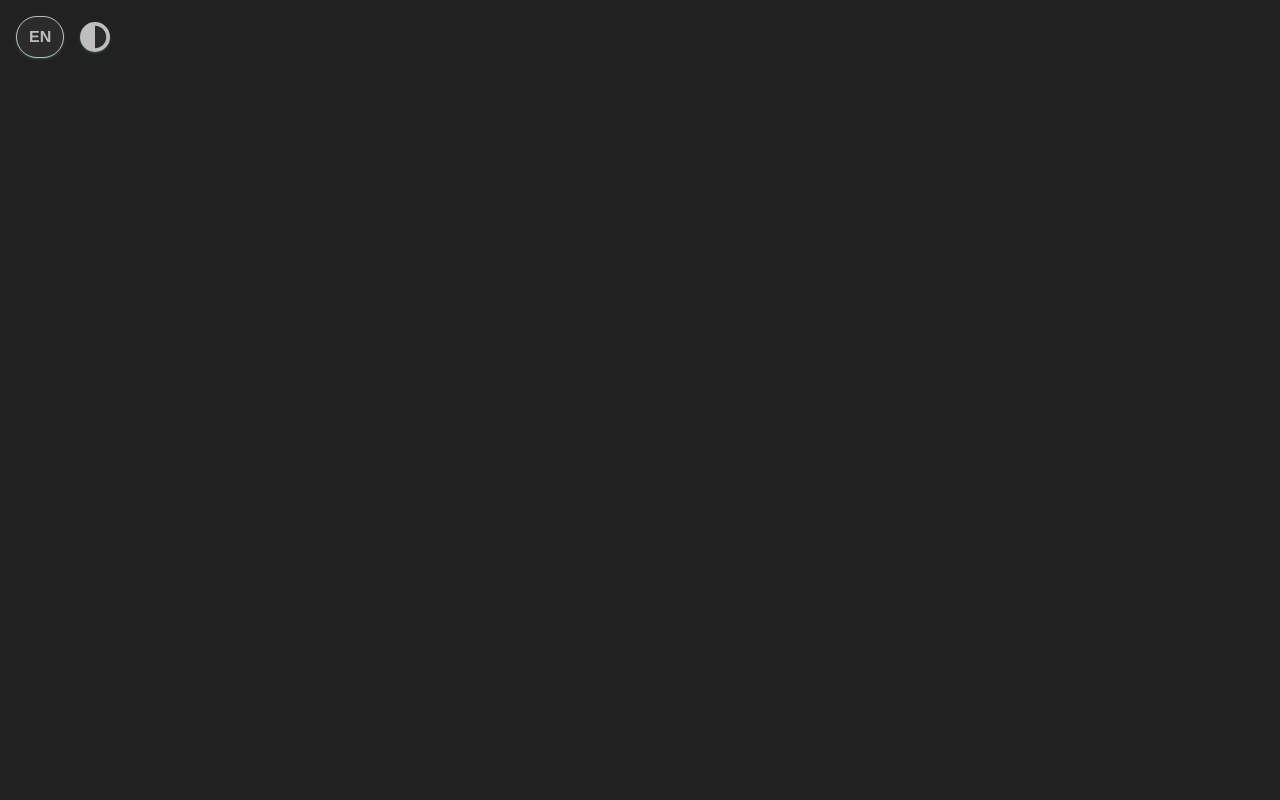
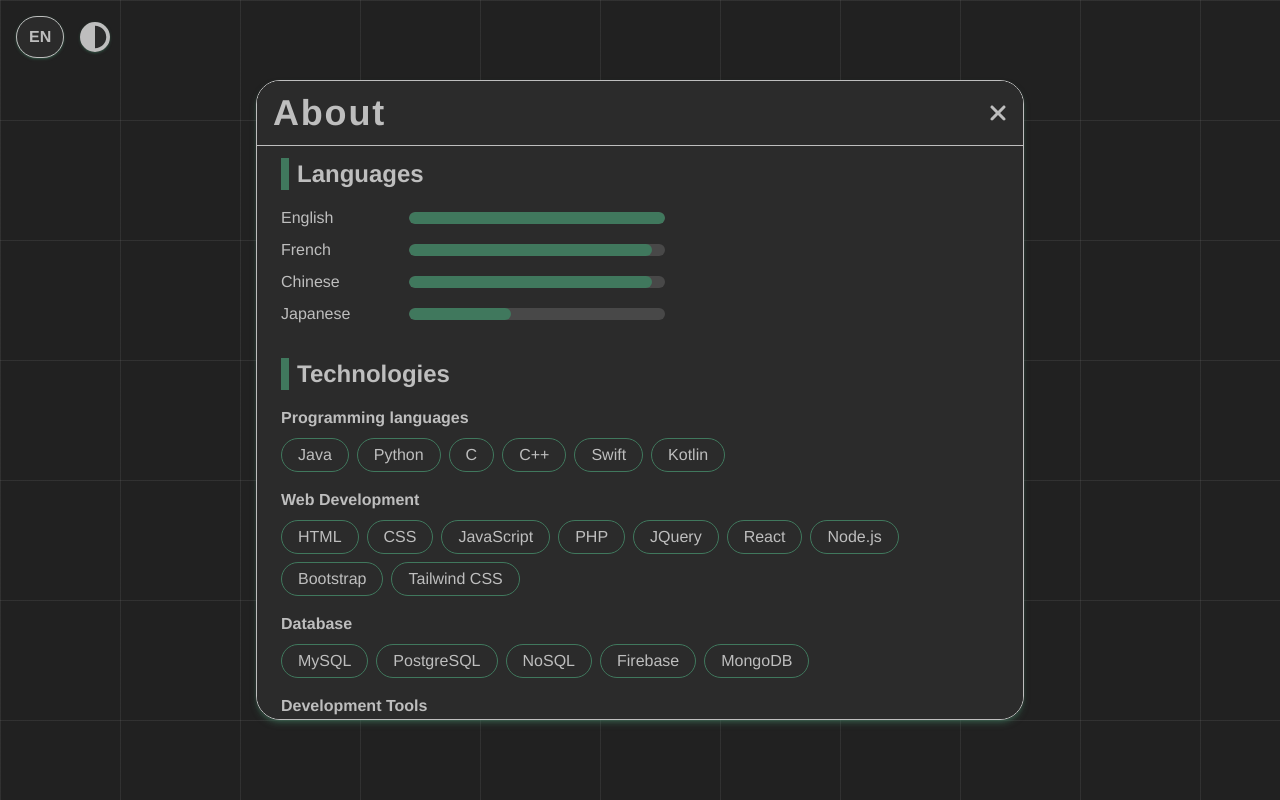
Before and after one commit to cyue49/MyWebsite, a React (Create React App) app: page /about in a window 1280 px wide. Before the commit this address had no page. Built offline with nearby package versions, Linux system fonts and the light colour scheme.

Commit message:
changed pop up dialog for each section to individual pages instead

```diff
--- a/src/App.js
+++ b/src/App.js
@@ -6,9 +6,11 @@ import {
 } from "react-router-dom";
 import { FontAwesomeIcon } from '@fortawesome/react-fontawesome'
 import { faCircleHalfStroke } from '@fortawesome/free-solid-svg-icons'
-
+import Home from './pages/Home'
+import About from './pages/About'
+import Projects from './pages/Projects'
+import Experience from './pages/Experience'
 import './App.css';
-import Home from './pages/Home'
 
 export const LanguageContext = createContext()
 
@@ -49,6 +51,9 @@ function App() {
             <Router>
                 <Routes>
                     <Route path="/" element={<Home />} />
+                    <Route path="/about" element={<About />} />
+                    <Route path="/projects" element={<Projects />} />
+                    <Route path="/experience" element={<Experience />} />
                 </Routes>
             </Router>
         </LanguageContext.Provider>
--- a/src/components/Home/ContentItem.js
+++ b/src/components/Home/ContentItem.js
@@ -1,32 +1,24 @@
 import React, { useState } from 'react'
-import { Dialog, DialogPanel } from '@headlessui/react'
 import { FontAwesomeIcon } from '@fortawesome/react-fontawesome'
-import { faFolder, faXmark } from '@fortawesome/free-solid-svg-icons'
+import { faFolder } from '@fortawesome/free-solid-svg-icons'
 import { faFolderOpen } from '@fortawesome/free-regular-svg-icons'
+import { useNavigate } from 'react-router-dom'
 
-const ContentItem = ({ label, page }) => {
-    const [isOpen, setIsOpen] = useState(false)
+const ContentItem = ({ label, path }) => {
     const [isHovered, setIsHovered] = useState(false)
+
+    const navigate = useNavigate()
+
+    const handleNavigate = () => {
+        navigate(`/${path}`)
+    }
 
     return (
         <div>
-            <div className='flex flex-row items-center gap-4 border border-lightColor bg-darkColor opacity-55 hover:opacity-100 shadow-type-1 rounded-full py-2 px-4 min-w-40 cursor-pointer hover:scale-105 hover-animation' onClick={() => setIsOpen(true)} onMouseEnter={() => setIsHovered(true)} onMouseLeave={() => setIsHovered(false)}>
+            <div className='flex flex-row items-center gap-4 border border-lightColor bg-darkColor opacity-55 hover:opacity-100 shadow-type-1 rounded-full py-2 px-4 min-w-40 cursor-pointer hover:scale-105 hover-animation' onClick={handleNavigate} onMouseEnter={() => setIsHovered(true)} onMouseLeave={() => setIsHovered(false)}>
                 {!isHovered ? <FontAwesomeIcon icon={faFolder} className='text-xl' /> : <FontAwesomeIcon icon={faFolderOpen} className='text-xl' />}
-
                 <div>{label}</div>
             </div>
-
-            <Dialog open={isOpen} onClose={() => setIsOpen(false)} className="relative z-30">
-                <div className="fixed inset-0 w-screen center-of-div bg-bgColor/70 p-4 overflow-hidden">
-                    <DialogPanel className="w-[95vw] lg:w-[90vw] xl:w-[60vw] h-[80vh] rounded-3xl border border-lightColor bg-darkColor overflow-auto no-scrollbar shadow-type-2 hover-animation">
-                        <div className='sticky top-0 bg-darkColor flex flex-row items-center justify-between text-lightColor px-4 py-3 border-b border-b-lightColor z-50'>
-                            <div className='font-bold text-xl md:text-4xl text-lightColor tracking-wider'>{label}</div>
-                            <FontAwesomeIcon icon={faXmark} onClick={() => setIsOpen(false)} className='cursor-pointer text-2xl shadow-type-3 hover:scale-125 hover-animation' />
-                        </div>
-                        {page}
-                    </DialogPanel>
-                </div>
-            </Dialog>
         </div>
     )
 }
--- a/src/components/projects/TitleCard.js
+++ b/src/components/projects/TitleCard.js
@@ -34,7 +34,7 @@ const TitleCard = ({ project }) => {
             <div>{(language === 'en') ? project.en.description : project.fr.description}</div>
 
             <Dialog open={isOpen} onClose={() => setIsOpen(false)} className="relative z-30">
-                <div className="fixed inset-0 w-screen center-of-div p-4 overflow-hidden">
+                <div className="fixed inset-0 w-screen center-of-div bg-bgColor/60 p-4 overflow-hidden">
                     <DialogPanel className="w-[95vw] lg:w-[90vw] xl:w-[60vw] h-[80vh] rounded-3xl border border-lightColor bg-darkColor overflow-auto no-scrollbar shadow-type-2 hover-animation">
                         <div className='sticky top-0 bg-darkColor flex flex-row items-start justify-between text-lightColor px-4 py-3 border-b border-b-lightColor z-50'>
                             <div className='font-bold text-lg text-lightColor tracking-wider'>{(language === 'en') ? project.en.title : project.fr.title}</div>
--- a/src/pages/About.js
+++ b/src/pages/About.js
@@ -1,17 +1,37 @@
-import React from 'react'
+import React, { useContext } from 'react'
+import { LanguageContext } from '../App'
 import Languages from '../components/about/Languages'
 import Technologies from '../components/about/Technologies'
 import Skills from '../components/about/Skills'
 import Hobbies from '../components/about/Hobbies'
+import { FontAwesomeIcon } from '@fortawesome/react-fontawesome'
+import { faXmark } from '@fortawesome/free-solid-svg-icons'
+import { useNavigate } from 'react-router-dom'
 
 const About = () => {
+    const language = useContext(LanguageContext);
+
+    const navigate = useNavigate()
+
+    const handleNavigate = () => {
+        navigate('/')
+    }
 
     return (
-        <div className='px-4 lg:px-6 py-3 pb-8 flex flex-col flex-wrap gap-8'>
-            <Languages />
-            <Technologies />
-            <Skills />
-            <Hobbies />
+        <div className='h-screen w-screen flex flex-row items-center justify-center content-center flex-wrap bg-grid'>
+            <div className="w-[95vw] lg:w-[90vw] xl:w-[60vw] h-[80vh] rounded-3xl border border-lightColor bg-darkColor overflow-auto no-scrollbar shadow-type-2 hover-animation">
+                <div className='sticky top-0 bg-darkColor flex flex-row items-center justify-between text-lightColor px-4 py-3 border-b border-b-lightColor z-50'>
+                    <div className='font-bold text-xl md:text-4xl text-lightColor tracking-wider'>{(language === 'en') ? 'About' : 'Profil'}</div>
+                    <FontAwesomeIcon icon={faXmark} onClick={handleNavigate} className='cursor-pointer text-2xl shadow-type-3 hover:scale-125 hover-animation' />
+                </div>
+
+                <div className='px-4 lg:px-6 py-3 pb-8 flex flex-col flex-wrap gap-8'>
+                    <Languages />
+                    <Technologies />
+                    <Skills />
+                    <Hobbies />
+                </div>
+            </div>
         </div>
     )
 }
--- a/src/pages/Experience.js
+++ b/src/pages/Experience.js
@@ -1,13 +1,35 @@
-import React from 'react'
+import React, { useContext } from 'react'
+import { LanguageContext } from '../App'
 import EducationCard from '../components/experience/EducationCard'
 import ExperienceCard from '../components/experience/ExperienceCard'
+import { FontAwesomeIcon } from '@fortawesome/react-fontawesome'
+import { faXmark } from '@fortawesome/free-solid-svg-icons'
+import { useNavigate } from 'react-router-dom'
 
 const Experience = () => {
+    const language = useContext(LanguageContext);
+
+    const navigate = useNavigate()
+
+    const handleNavigate = () => {
+        navigate('/')
+    }
+
     return (
-        <div className='px-4 lg:px-6 py-3 pb-8 flex flex-col flex-wrap gap-8'>
-            <EducationCard />
-            <ExperienceCard />
+        <div className='h-screen w-screen flex flex-row items-center justify-center content-center flex-wrap bg-grid'>
+            <div className="w-[95vw] lg:w-[90vw] xl:w-[60vw] h-[80vh] rounded-3xl border border-lightColor bg-darkColor overflow-auto no-scrollbar shadow-type-2 hover-animation">
+                <div className='sticky top-0 bg-darkColor flex flex-row items-center justify-between text-lightColor px-4 py-3 border-b border-b-lightColor z-50'>
+                    <div className='font-bold text-xl md:text-4xl text-lightColor tracking-wider'>{(language === 'en') ? 'Experience' : 'Expérience'}</div>
+                    <FontAwesomeIcon icon={faXmark} onClick={handleNavigate} className='cursor-pointer text-2xl shadow-type-3 hover:scale-125 hover-animation' />
+                </div>
+
+                <div className='px-4 lg:px-6 py-3 pb-8 flex flex-col flex-wrap gap-8'>
+                    <EducationCard />
+                    <ExperienceCard />
+                </div>
+            </div>
         </div>
+
     )
 }
 
--- a/src/pages/Home.js
+++ b/src/pages/Home.js
@@ -3,9 +3,6 @@ import { LanguageContext } from '../App'
 import { faLinkedin, faGithub } from '@fortawesome/free-brands-svg-icons'
 import ProfileLink from '../components/home/ProfileLink'
 import ContentItem from '../components/home/ContentItem'
-import About from './About'
-import Projects from './Projects'
-import Experience from './Experience'
 
 const Home = () => {
     const language = useContext(LanguageContext);
@@ -28,9 +25,9 @@ const Home = () => {
             </div>
 
             <div className='mx-4 px-2 py-8 lg:py-2 flex flex-row lg:flex-col gap-6 items-center lg:items-start justify-start lg:min-h-80 overflow-scroll no-scrollbar appear-top-animation-50'>
-                <ContentItem label={language === 'en' ? 'About' : 'Profil'} page={<About />} />
-                <ContentItem label={language === 'en' ? 'Projects' : 'Projets'} page={<Projects />} />
-                <ContentItem label={language === 'en' ? 'Experience' : 'Expérience'} page={<Experience />} />
+                <ContentItem label={language === 'en' ? 'About' : 'Profil'} path={'about'} />
+                <ContentItem label={language === 'en' ? 'Projects' : 'Projets'} path={'projects'} />
+                <ContentItem label={language === 'en' ? 'Experience' : 'Expérience'} path={'experience'} />
             </div>
         </div>
     )
--- a/src/pages/Projects.js
+++ b/src/pages/Projects.js
@@ -1,9 +1,28 @@
-import React from 'react'
+import React, { useContext } from 'react'
+import { LanguageContext } from '../App'
 import { projects } from '../assets/data/projects'
 import TitleCard from '../components/projects/TitleCard'
+import { FontAwesomeIcon } from '@fortawesome/react-fontawesome'
+import { faXmark } from '@fortawesome/free-solid-svg-icons'
+import { useNavigate } from 'react-router-dom'
 
 const Projects = () => {
+    const language = useContext(LanguageContext);
+
+    const navigate = useNavigate()
+
+    const handleNavigate = () => {
+        navigate('/')
+    }
+
     return (
+        <div className='h-screen w-screen flex flex-row items-center justify-center content-center flex-wrap bg-grid'>
+            <div className="w-[95vw] lg:w-[90vw] xl:w-[60vw] h-[80vh] rounded-3xl border border-lightColor bg-darkColor overflow-auto no-scrollbar shadow-type-2 hover-animation">
+                <div className='sticky top-0 bg-darkColor flex flex-row items-center justify-between text-lightColor px-4 py-3 border-b border-b-lightColor z-50'>
+                    <div className='font-bold text-xl md:text-4xl text-lightColor tracking-wider'>{(language === 'en') ? 'Projects' : 'Projets'}</div>
+                    <FontAwesomeIcon icon={faXmark} onClick={handleNavigate} className='cursor-pointer text-2xl shadow-type-3 hover:scale-125 hover-animation' />
+                </div>
+
                 <div className='px-4 lg:px-6 py-3'>
                     <div className='flex flex-row gap-6 py-4 flex-wrap items-stretch justify-start lg:justify-around'>
                         {projects.map((project, index) => (
@@ -12,6 +31,8 @@ const Projects = () => {
                         <div className='w-full lg:w-[48%]'></div>
                     </div>
                 </div>
+            </div>
+        </div>
     )
 }
 
```
Lines whose indentation alone changed are shown as unchanged.
